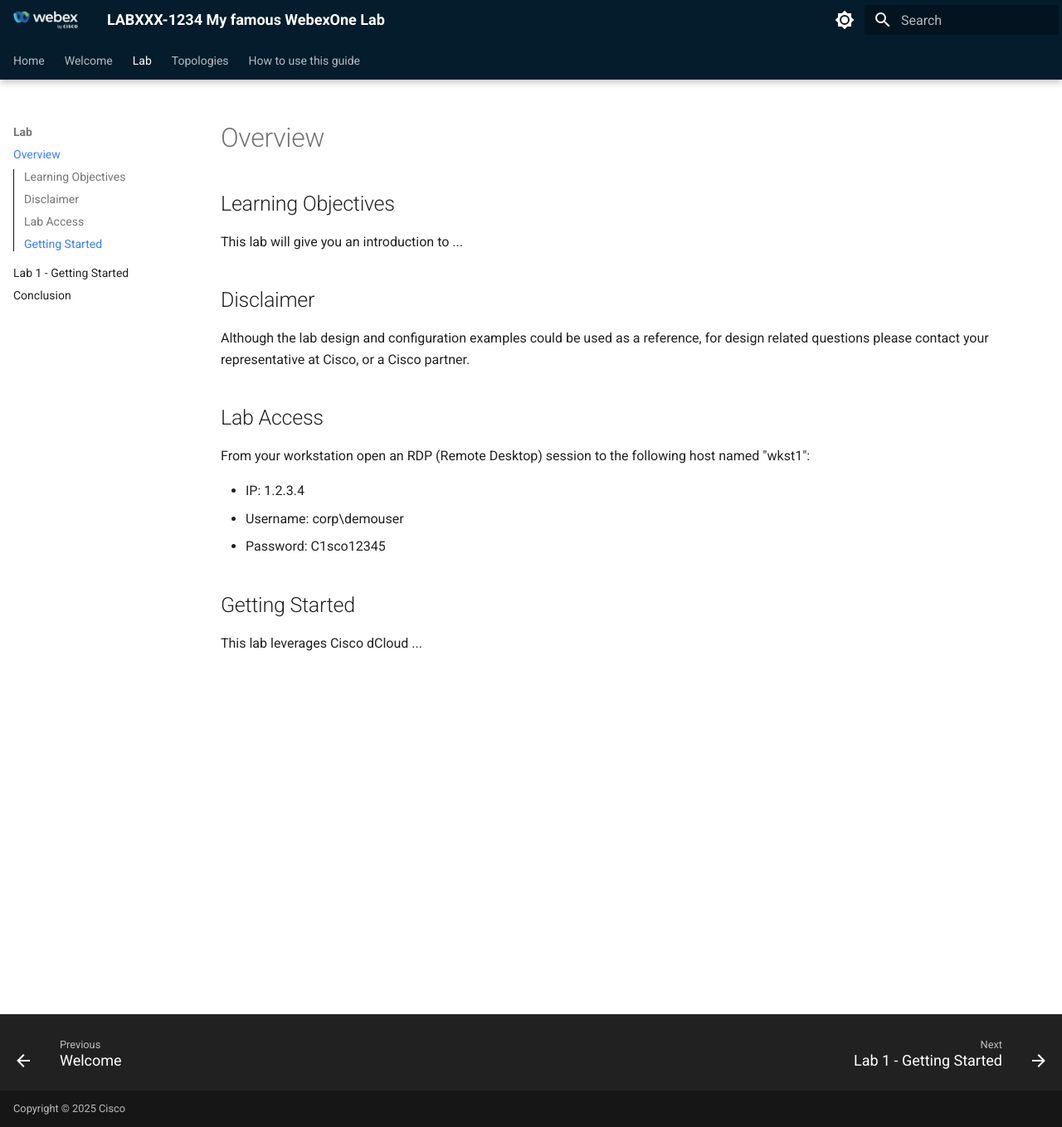
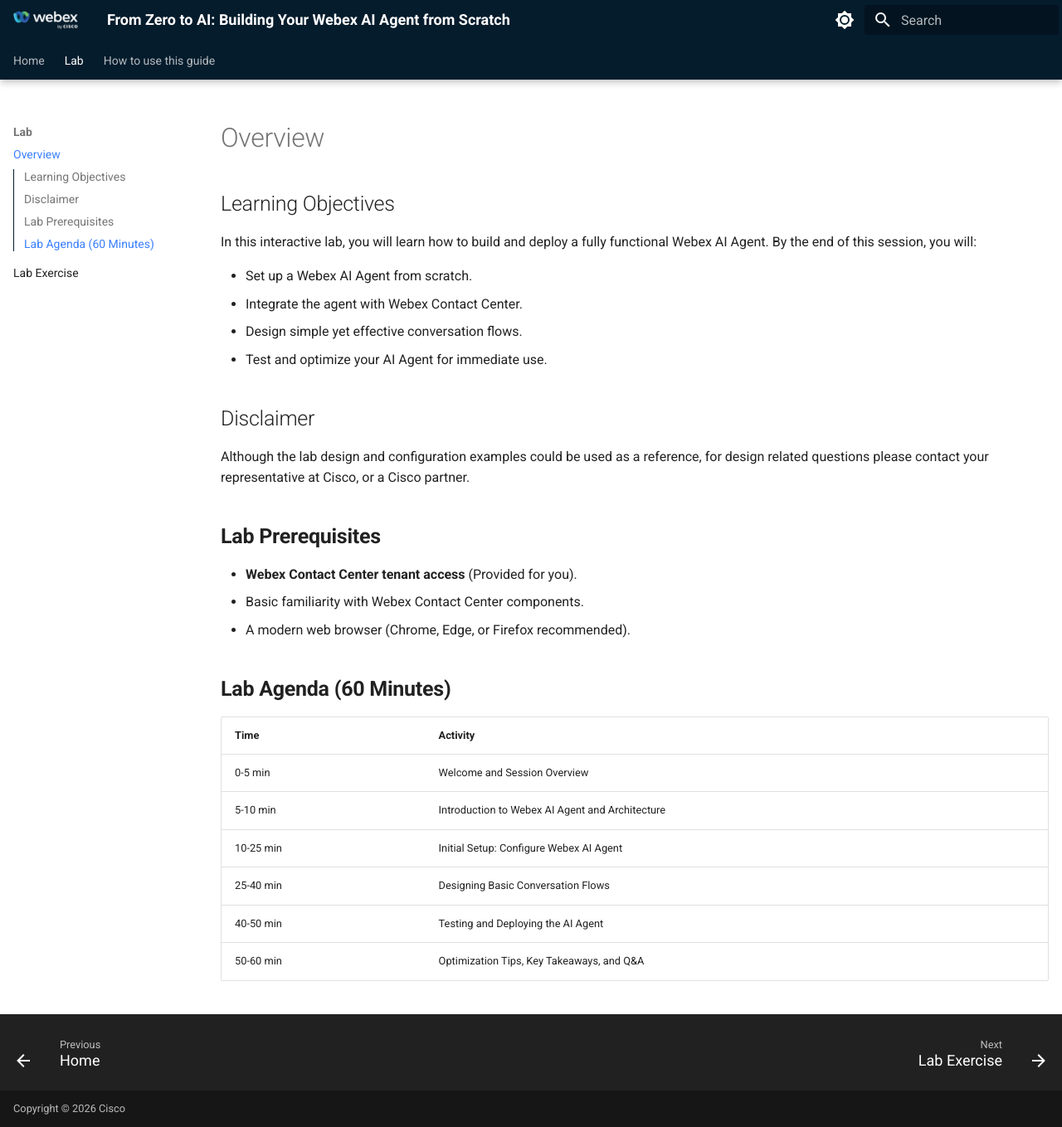
Before and after one commit to WebexCC-SA/POP-001, an MkDocs documentation site: the page built from docs/overview.md, in a window 1280 px wide and 1359 px high. Shown: the whole window at 83% size. Built offline with MkDocs 1.6.1 and Material for MkDocs 9.7.7, drawn with Linux system fonts in a browser that asks for light colours.

Commit message:
setup with guide provided

```diff
--- a/docs/overrides/home.html
+++ b/docs/overrides/home.html
@@ -291,6 +291,7 @@
         transform: translate(-50%, -50%);
         width: min(72%, 610px);
         height: auto;
+        flex-direction: column;
     }
 
     .event img {
@@ -322,7 +323,8 @@
 
 
                     <!-- <img src="template_assets/webex-3d-symbol-color(1).png" draggable="false"> -->
-                    <div class="event"><img src="template_assets/wx1_26_text.svg" draggable="false"></div>
+                    <div class="event"><img src="template_assets/education_white.svg" draggable="false" style="width: 50%; left: 25%; position: relative;">
+                        <img src="template_assets/Picture3.svg" draggable="false"></div>
                     <!-- <div id="five" class="hold event">{{config.extra.site_event}}</div> -->
 
                 </div>
@@ -332,14 +334,14 @@
                         document.write(descr)
                     </script>
                 </p> -->
-                <!-- <div><a href="overview/" title="{{ page.next_page.title | striptags }}"
+                <div><a href="overview/" title="{{ page.next_page.title | striptags }}"
+                        class="md-button md-button--primary">
+                        Get started
+                    </a></div>
+                    <!-- <div><a href="welcome/" title="{{ page.next_page.title | striptags }}"
                         class="md-button md-button--primary">
                         Get started
                     </a></div> -->
-                    <div><a href="welcome/" title="{{ page.next_page.title | striptags }}"
-                        class="md-button md-button--primary">
-                        Get started
-                    </a></div>
             </div>
         </div>
     </div>
--- a/docs/overview.md
+++ b/docs/overview.md
@@ -1,21 +1,34 @@
 # Overview
 
 ## Learning Objectives
+In this interactive lab, you will learn how to build and deploy a fully functional Webex AI Agent.
+By the end of this session, you will:
 
-This lab will give you an introduction to ...
+* Set up a Webex AI Agent from scratch.
+* Integrate the agent with Webex Contact Center.
+* Design simple yet effective conversation flows.
+* Test and optimize your AI Agent for immediate use.
 
 ## Disclaimer
 
 Although the lab design and configuration examples could be used as a reference, for design related questions please contact your representative at Cisco, or a Cisco partner.
 
-## Lab Access
+<!-- ## Lab Access -->
+## **Lab Prerequisites**
 
-From your workstation open an RDP (Remote Desktop) session to the following host named "wkst1":
+* **Webex Contact Center tenant access** (Provided for you).
+* Basic familiarity with Webex Contact Center components.
+* A modern web browser (Chrome, Edge, or Firefox recommended).
 
-- IP: 1.2.3.4
-- Username: corp\demouser
-- Password: C1sco12345
+<!-- ## Getting Started -->
 
-## Getting Started
+## **Lab Agenda (60 Minutes)**
 
-This lab leverages Cisco dCloud ...
+| **Time** | **Activity** |
+| --- | --- |
+| 0-5 min | Welcome and Session Overview |
+| 5-10 min | Introduction to Webex AI Agent and Architecture |
+| 10-25 min | Initial Setup: Configure Webex AI Agent |
+| 25-40 min | Designing Basic Conversation Flows |
+| 40-50 min | Testing and Deploying the AI Agent |
+| 50-60 min | Optimization Tips, Key Takeaways, and Q&A |
--- a/mkdocs.yml
+++ b/mkdocs.yml
@@ -1,8 +1,8 @@
 ---
-site_name: LABXXX-1234 My famous WebexOne Lab # This must begin with the session ID, e.g. LABXXX-1234 This is my Cisco Live Lab
-site_description: LABXXX-1234 My famous WebexOne Lab # must be same as "site_name"
+site_name: "From Zero to AI: Building Your Webex AI Agent from Scratch" # This must begin with the session ID, e.g. LABXXX-1234 This is my Cisco Live Lab
+site_description: "From Zero to AI: Building Your Webex AI Agent from Scratch" # must be same as "site_name"
 site_author: John Doe
-copyright: Copyright &copy; 2025 Cisco
+copyright: Copyright &copy; 2026 Cisco
 theme:
   name: material
   features:
@@ -35,7 +35,7 @@ theme:
   favicon: template_assets/webex75.png
 extra:
   generator: false
-  repo: "https://github.com/kevsimps/wx1_26.git"
+  repo: "https://github.com/WebexCC-SA/POP-001.git"
   site_event: test
 extra_css:
   - stylesheets/extra.css
@@ -86,12 +86,12 @@ markdown_extensions:
           format: !!python/name:pymdownx.superfences.fence_code_format
 nav:
   - Home: index.md
-  - Welcome: welcome.md
+  # - Welcome: welcome.md
   - Lab:
       - Overview: overview.md
-      - Lab 1 - Getting Started: lab1_getting_started.md
-      - Conclusion: conclusion.md
-  - Topologies: topologies.md
+      - Lab Exercise: lab.md
+      # - Conclusion: conclusion.md
+  # - Topologies: topologies.md
   - How to use this guide:
       - Setting up and using the tool:
         - Initial Setup: howToUse/initialSetup.md
```
Also changed, not shown: README.md (+2 -2 lines), docs/lab.md (added, +84 -0 lines), docs/assets/docx-image-001.png (added), docs/assets/docx-image-003.png (added), docs/assets/docx-image-004.png (added), docs/assets/docx-image-005.png (added), docs/assets/docx-image-006.png (added), docs/assets/docx-image-007.png (added), docs/assets/docx-image-008.png (added), docs/template_assets/Picture3.svg (added), docs/template_assets/education_black.svg (added), docs/template_assets/education_white.svg (added), docs/template_assets/waTest.svg (added), 1 other file.
